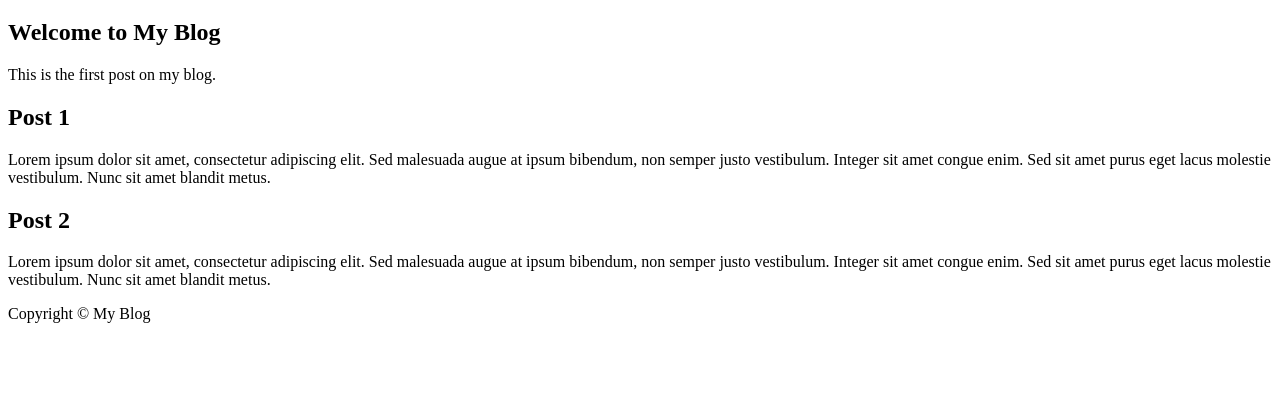
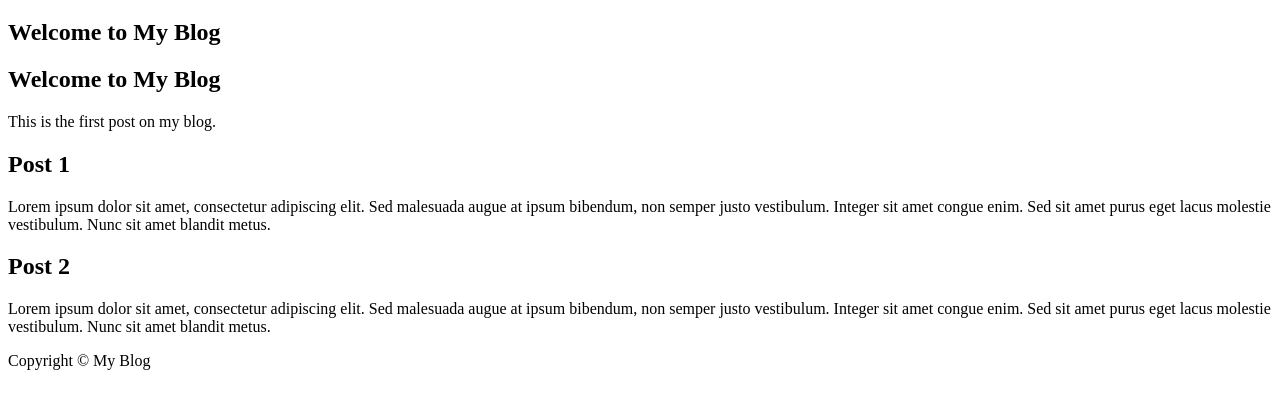
Before and after one commit to nureajam/test-project, a plain HTML site: page index.html in a window 1280 px wide. Shown: the part 131-540 px from the top of the page. Drawn offline with Linux system fonts and the light colour scheme.

Commit message:
headchange

```diff
--- a/index.html
+++ b/index.html
@@ -16,6 +16,8 @@
     <main>
       <h1>Welcome to My Blog</h1>
       <h2>Welcome to My Blog</h2>
+      <h2>Welcome to My Blog</h2>
+
       <p>This is the first post on my blog.</p>
       <h2>Post 1</h2>
       <p>Lorem ipsum dolor sit amet, consectetur adipiscing elit. Sed malesuada augue at ipsum bibendum, non semper justo vestibulum. Integer sit amet congue enim. Sed sit amet purus eget lacus molestie vestibulum. Nunc sit amet blandit metus.</p>
```
